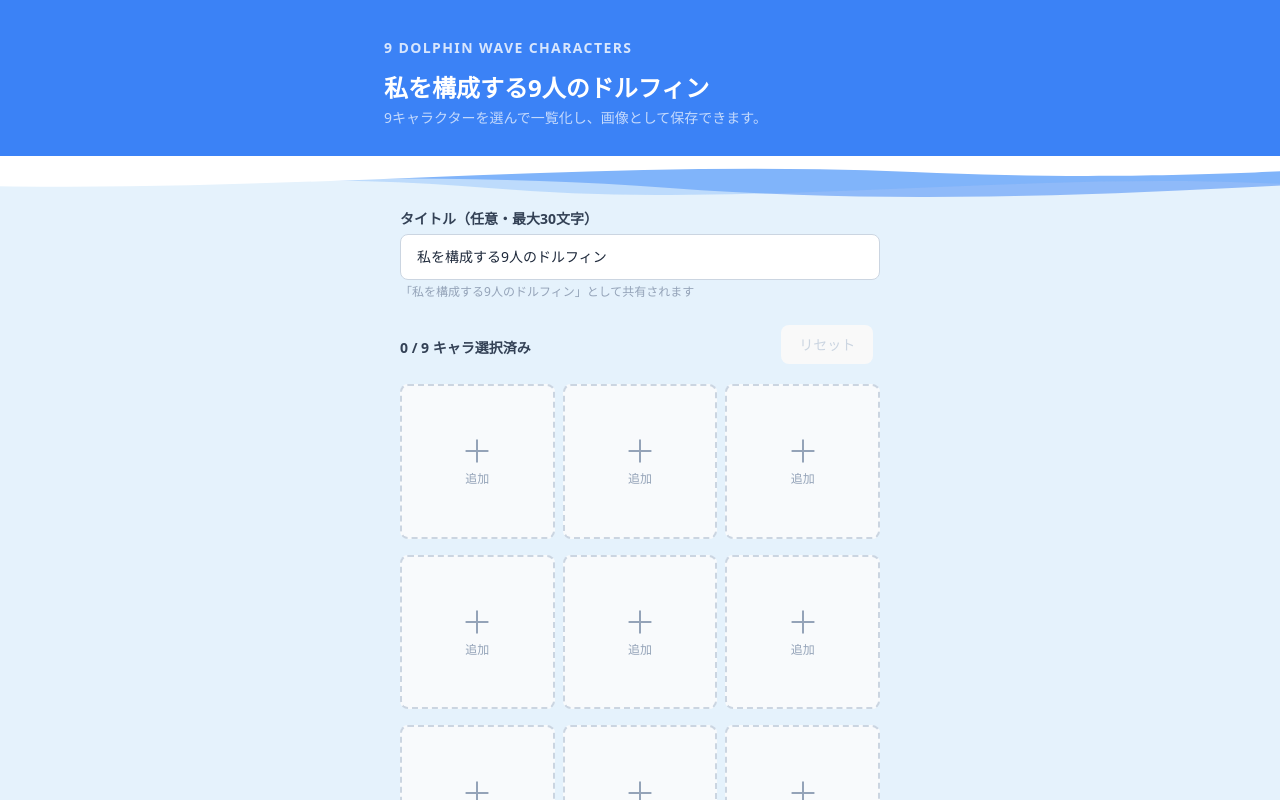
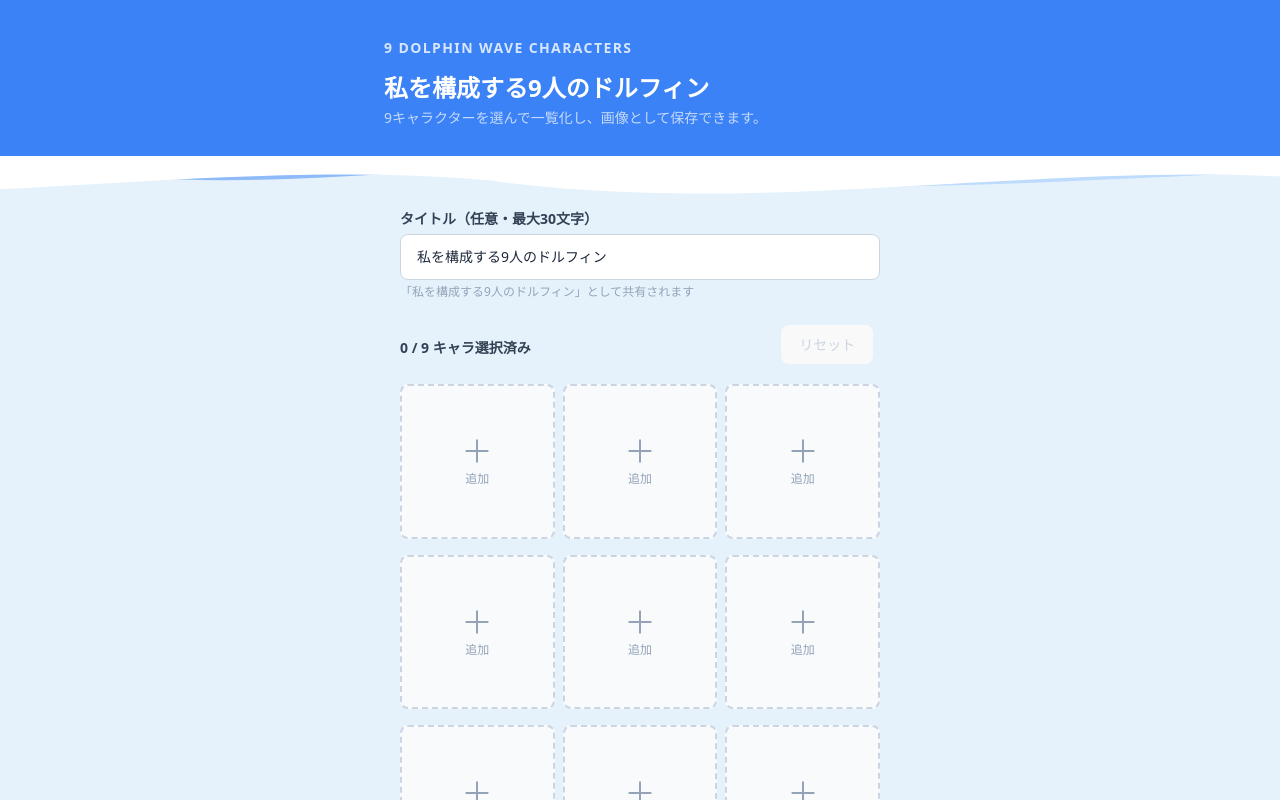
Before and after one commit to maguro-alternative/my-portfolio-site, a Next.js app: page /nine/dolphin in a window 1280 px wide. Shown: the top 800 px of the page. Built offline with nearby package versions, Linux system fonts and the light colour scheme.

Commit message:
fix: make wave SVG paths seamlessly tileable
Redesign wave paths with evenly repeating periods so start and end
points match exactly. This eliminates the appearing/disappearing
glitch when the translateX(-50%) animation loops.

https://claude.ai/code/session_01DcH3ugyCVaYftSQLYe26sz

```diff
--- a/src/app/nine/dolphin/components/WaveBackground.tsx
+++ b/src/app/nine/dolphin/components/WaveBackground.tsx
@@ -6,26 +6,26 @@ export function WaveBackground() {
 
       {/* 波の境界 - 青から白へ */}
       <div className="relative -mt-1 h-24 overflow-hidden">
-        {/* 波1 - 奥（ゆっくり） */}
+        {/* 波1 - 奥（ゆっくり・半透明の青） */}
         <svg
           className="absolute top-0 h-full w-[200%] animate-wave-slow"
           viewBox="0 0 1440 120"
           preserveAspectRatio="none"
         >
           <path
-            d="M0,0 C240,80 480,0 720,40 C960,80 1200,0 1440,0 L1440,0 L0,0 Z"
+            d="M0,10 C120,60 240,0 360,10 C480,60 600,0 720,10 C840,60 960,0 1080,10 C1200,60 1320,0 1440,10 L1440,0 L0,0 Z"
             fill="rgba(59,130,246,0.5)"
           />
         </svg>
 
-        {/* 波2 - 手前（白、メインの境界線） */}
+        {/* 波2 - 中間（薄い青） */}
         <svg
           className="absolute top-0 h-full w-[200%] animate-wave-mid"
           viewBox="0 0 1440 120"
           preserveAspectRatio="none"
         >
           <path
-            d="M0,0 C160,60 320,10 480,40 C640,70 800,10 960,40 C1120,70 1280,10 1440,0 L1440,0 L0,0 Z"
+            d="M0,20 C180,70 360,0 540,20 C720,70 900,0 1080,20 C1260,70 1440,0 1440,20 L1440,0 L0,0 Z"
             fill="rgba(96,165,250,0.3)"
           />
         </svg>
@@ -37,7 +37,7 @@ export function WaveBackground() {
           preserveAspectRatio="none"
         >
           <path
-            d="M0,0 L0,20 C200,70 400,0 600,30 C800,60 1000,0 1200,20 C1350,35 1440,10 1440,20 L1440,0 Z"
+            d="M0,30 C160,80 320,0 480,30 C640,80 800,0 960,30 C1120,80 1280,0 1440,30 L1440,0 L0,0 Z"
             fill="white"
           />
         </svg>
```
